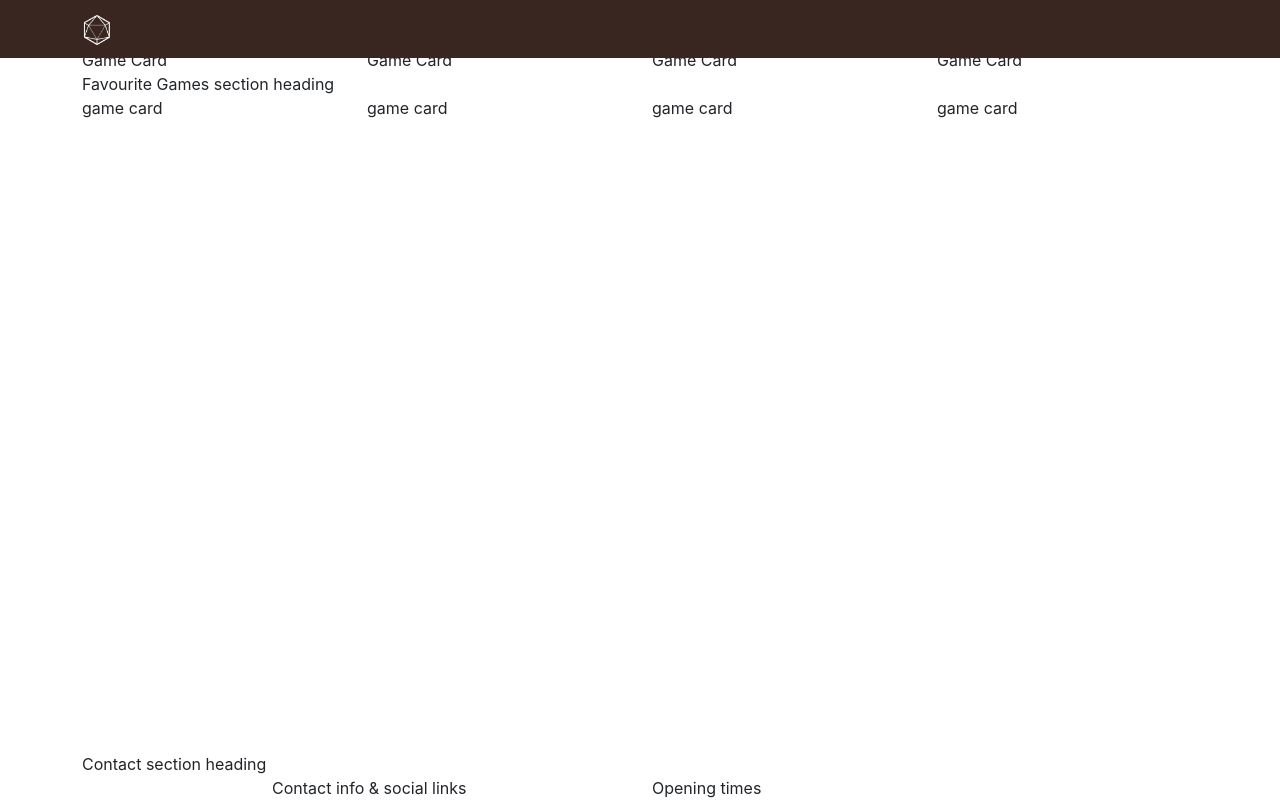
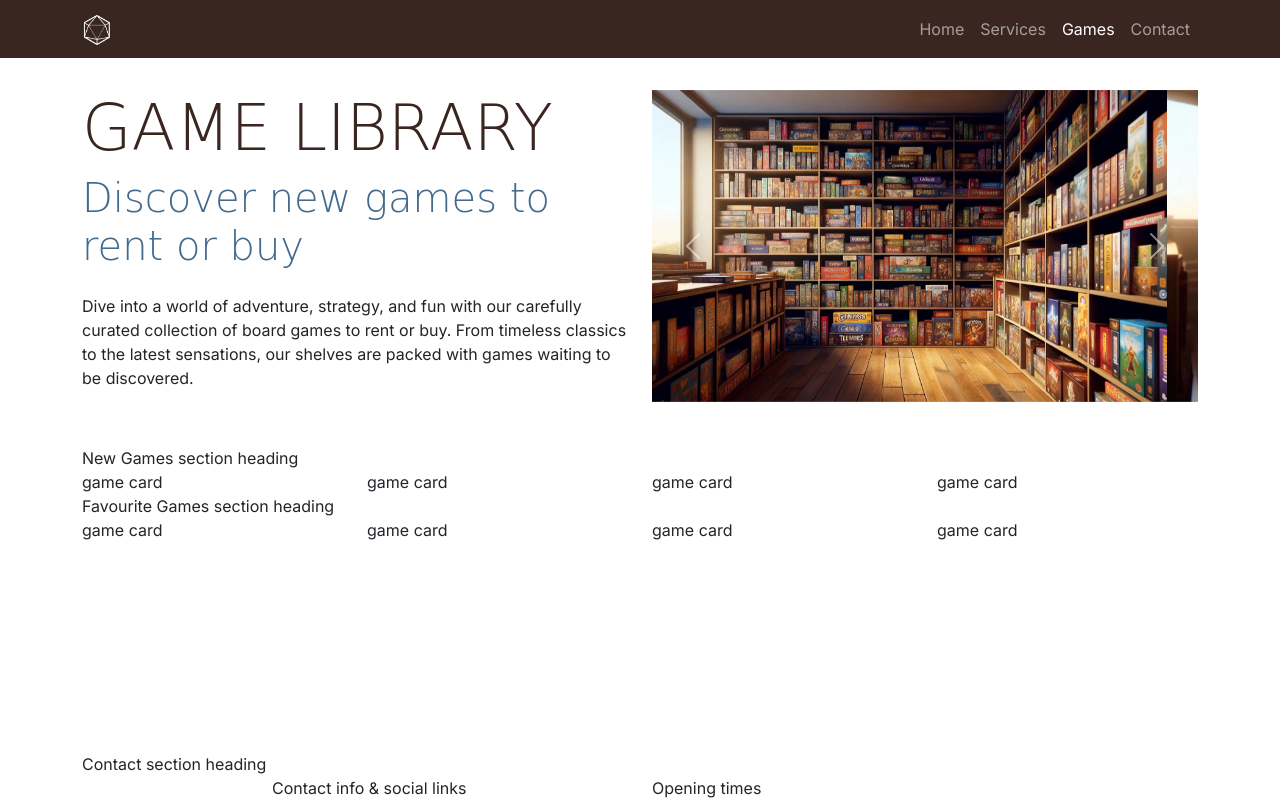
Before and after one commit to bryonybailey485/boardwalk-games, a plain HTML site: page game-library.html in a window 1280 px wide. Drawn offline with nearby package versions, Linux system fonts and the light colour scheme; a web font is replaced by a local one.

Commit message:
Added the paragraph text and images to the game-library page

```diff
--- a/game-library.html
+++ b/game-library.html
@@ -1,56 +1,132 @@
 <!DOCTYPE html>
 <html lang="en">
+
 <head>
     <meta charset="UTF-8">
     <meta name="viewport" content="width=device-width, initial-scale=1.0">
-    <meta name="description" content="Explore Boardwalk Games' vast library of engaging and exiting board games available for rent or purchase. Reserve your game online and embark on your next board game adventure today!">
+    <meta name="description"
+        content="Explore Boardwalk Games' vast library of engaging and exciting board games available for rent or purchase. Reserve your game online and embark on your next board game adventure today!">
+
+            <!-- Macondo Font -->
+    <link rel="preconnect" href="https://fonts.googleapis.com">
+    <link rel="preconnect" href="https://fonts.gstatic.com" crossorigin>
+    <link
+        href="https://fonts.googleapis.com/css2?family=Inter:ital,opsz,wght@0,14..32,100..900;1,14..32,100..900&family=Lato:ital,wght@0,100;0,300;0,400;0,700;0,900;1,100;1,300;1,400;1,700;1,900&family=Macondo&family=News+Cycle:wght@400;700&family=Oswald:wght@200..700&family=Poetsen+One&family=Winky+Sans:ital,wght@0,300..900;1,300..900&display=swap"
+        rel="stylesheet">
+
+    <!-- Inter Font -->
+    <link rel="preconnect" href="https://fonts.googleapis.com">
+    <link rel="preconnect" href="https://fonts.gstatic.com" crossorigin>
+    <link
+        href="https://fonts.googleapis.com/css2?family=Inter:ital,opsz,wght@0,14..32,100..900;1,14..32,100..900&family=Lato:ital,wght@0,100;0,300;0,400;0,700;0,900;1,100;1,300;1,400;1,700;1,900&family=News+Cycle:wght@400;700&family=Oswald:wght@200..700&family=Poetsen+One&family=Winky+Sans:ital,wght@0,300..900;1,300..900&display=swap"
+        rel="stylesheet">
+
+
     <title>Boardwalk Games | Game Library</title>
 
-        <!-- Favicons -->
+    <!-- favicons generated by favicon.io -->
     <link rel="apple-touch-icon" sizes="180x180" href="assets/images/apple-touch-icon.png">
     <link rel="icon" type="image/png" sizes="32x32" href="assets/images/favicon-32x32.png">
     <link rel="icon" type="image/png" sizes="16x16" href="assets/images/favicon-16x16.png">
 
-    <!-- Bootstrap CSS -->
-    <link href="https://cdn.jsdelivr.net/npm/bootstrap@5.3.6/dist/css/bootstrap.min.css" rel="stylesheet"
-        integrity="sha384-4Q6Gf2aSP4eDXB8Miphtr37CMZZQ5oXLH2yaXMJ2w8e2ZtHTl7GptT4jmndRuHDT" crossorigin="anonymous">
+    <!-- Bootstrap 5 CSS -->
+    <link href="https://cdn.jsdelivr.net/npm/bootstrap@5.3.3/dist/css/bootstrap.min.css" rel="stylesheet"
+        integrity="sha384-QWTKZyjpPEjISv5WaRU9OFeRpok6YctnYmDr5pNlyT2bRjXh0JMhjY6hW+ALEwIH" crossorigin="anonymous">
 
-    <!-- CSS  -->
+    <!-- Custom CSS -->
     <link rel="stylesheet" href="assets/styles.css">
+</head>
+<!-- classes on body set to work with mt-auto on footer to
+    ensure it always stays at the bottom of the page -->
 
-
-</head>
 <body class="d-flex flex-column min-vh-100">
     <!-- Navigation -->
-    <nav id="navbar" class="navbar navbar-expand-lg fixed-top" data-bs-theme="dark">
+    <nav id="navbar" class="navbar navbar-expand-lg" data-bs-theme="dark">
         <div class="container">
             <a class="navbar-brand" href="index.html">
-                <img src="assets/images/logo-sm-white.png" alt="Boardwalk Games Logo" class="logo">
+                <img src="assets/images/logo-sm-white.png" alt="Boardwalk Games logo" class="logo">
             </a>
-            <button class="navbar-toggler" type="button"data-bs-toggle>
-                <span></span>
+            <button class="navbar-toggler" type="button" data-bs-toggle="collapse" data-bs-target="#navbarNav"
+                aria-controls="navbarNav" aria-expanded="false" aria-label="Toggle navigation">
+                <span class="navbar-toggler-icon"></span>
             </button>
+            <div class="collapse navbar-collapse" id="navbarNav">
+                <ul class="navbar-nav ms-auto">
+                    <li class="nav-item">
+                        <a class="nav-link" href="index.html">Home</a>
+                    </li>
+                    <li class="nav-item">
+                        <a class="nav-link" href="#">Services</a>
+                    </li>
+                    <li class="nav-item">
+                        <a class="nav-link active" aria-current="page" href="game-library.html">Games</a>
+                    </li>
+                    <li class="nav-item">
+                        <a class="nav-link" href="#">Contact</a>
+                    </li>
+                </ul>
+            </div>
         </div>
-
     </nav>
 
-    <!-- Header with Carousel -->
-     <header class="container">
+    <!-- Header with carousel -->
+    <header id="header" class="container section">
         <div class="row">
-            <div class="col-12 col-xl-6">Game library intro text section</div>
-            <div class="col-12 col-xl-6">Carousel</div>
+            <div class="col-12 col-xl-6 text-center text-xl-start">
+                <h1 class="display-3">Game library</h1>
+                <p class="lead display-6 sub-heading-color">Discover new games to rent or buy</p>
+                <p class="my-4">Dive into a world of adventure, strategy, and fun with our carefully curated collection
+                    of board games to rent or buy. From timeless classics to the latest sensations, our shelves are
+                    packed with games waiting to be discovered.</p>
+            </div>
+            <div class="col-12 col-xl-6">
+                <div id="carouselExampleAutoplaying" class="carousel slide" data-bs-ride="carousel">
+                    <div class="carousel-inner">
+                        <div class="carousel-item active">
+                            <img src="assets/images/game-library-carousel-1.webp" class="d-block w-100"
+                                alt="Bookshelves filled with boardgames">
+                        </div>
+                        <div class="carousel-item">
+                            <img src="assets/images/game-library-carousel-2.webp" class="d-block w-100"
+                                alt="Bookshelves filled with boardgames">
+                        </div>
+                        <div class="carousel-item">
+                            <img src="assets/images/game-library-carousel-3.webp" class="d-block w-100"
+                                alt="Bookshelves filled with boardgames, one man is browsing the shelves">
+                        </div>
+                        <div class="carousel-item">
+                            <img src="assets/images/game-library-carousel-4.webp" class="d-block w-100"
+                                alt="8 board games stacked on top of each other">
+                        </div>
+                    </div>
+                    <button class="carousel-control-prev" type="button" data-bs-target="#carouselExampleAutoplaying"
+                        data-bs-slide="prev">
+                        <span class="carousel-control-prev-icon" aria-hidden="true"></span>
+                        <span class="visually-hidden">Previous</span>
+                    </button>
+                    <button class="carousel-control-next" type="button" data-bs-target="#carouselExampleAutoplaying"
+                        data-bs-slide="next">
+                        <span class="carousel-control-next-icon" aria-hidden="true"></span>
+                        <span class="visually-hidden">Next</span>
+                    </button>
+                </div>
+            </div>
         </div>
-     </header>
+    </header>
 
-     <!-- Main element to hold all key sections of the game library page - NOT PART OF GRID STRUCTURE -->
-      <main>
+    <!-- main element to hold all key sections of the game library page,
+         it is not part of the grid structure -->
+    <main>
+        <!-- New Games section -->
         <section class="container">
             <div class="row">
-                <div class="col-12">New Games section heading</div>
-                <div class="col-12 col-md-6 col-xl-3">Game Card</div>
-                <div class="col-12 col-md-6 col-xl-3">Game Card</div>
-                <div class="col-12 col-md-6 col-xl-3">Game Card</div>
-                <div class="col-12 col-md-6 col-xl-3">Game Card</div>
+                <div class="col-12">
+                    New Games section heading
+                </div>
+                <div class="col-12 col-md-6 col-xl-3">game card</div>
+                <div class="col-12 col-md-6 col-xl-3">game card</div>
+                <div class="col-12 col-md-6 col-xl-3">game card</div>
+                <div class="col-12 col-md-6 col-xl-3">game card</div>
             </div>
         </section>
         <!-- Favourite Games section -->
@@ -80,6 +156,15 @@
             </div>
         </div>
     </footer>
-      </main>
+
+    <!-- Bootstrap JS -->
+    <script src="https://cdn.jsdelivr.net/npm/bootstrap@5.3.3/dist/js/bootstrap.bundle.min.js"
+        integrity="sha384-YvpcrYf0tY3lHB60NNkmXc5s9fDVZLESaAA55NDzOxhy9GkcIdslK1eN7N6jIeHz" crossorigin="anonymous">
+        </script>
+
+    <!-- Font Awesome kit -->
+    <script src="https://kit.fontawesome.com/aa9af45995.js" crossorigin="anonymous"></script>
+
 </body>
+
 </html>
```
